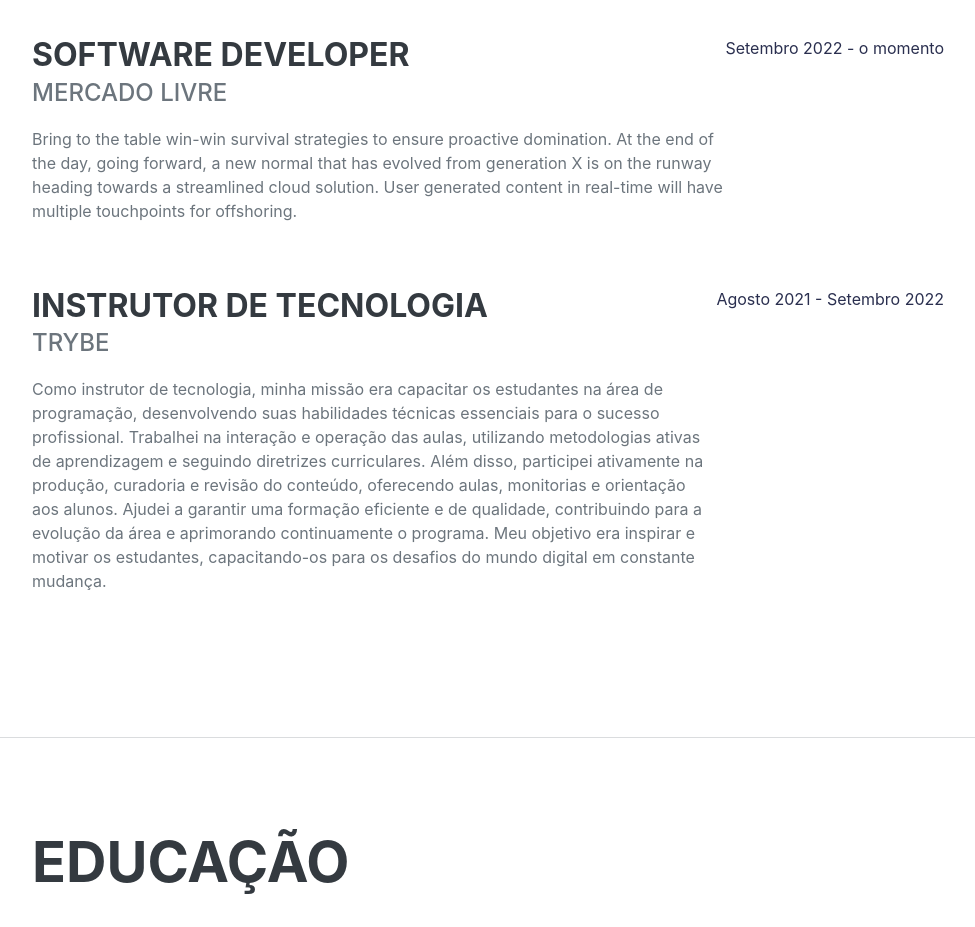
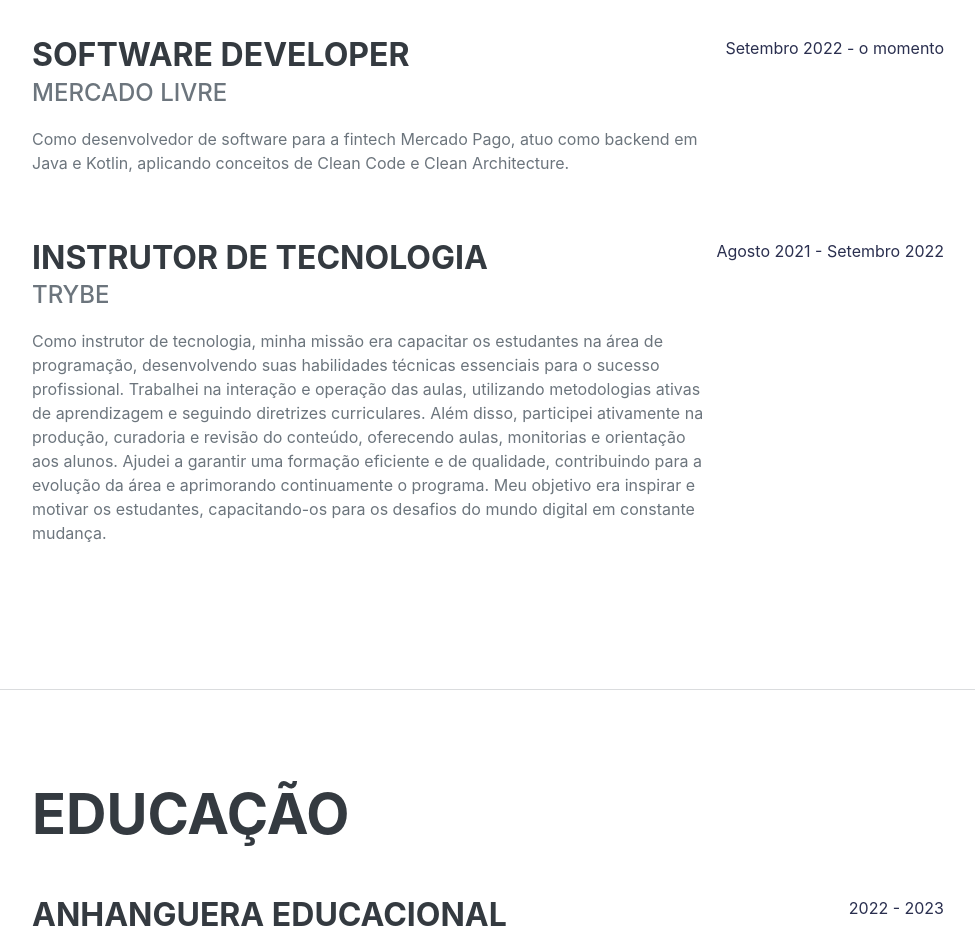
Before and after one commit to andersonmalves/page, a plain HTML site: page index.html in a window 1280 px wide. Shown: the part 960-1887 px from the top of the page, without its empty margins (288-1263 px from the left). Drawn offline with nearby package versions, Linux system fonts and the light colour scheme; a web font is replaced by a local one.

Commit message:
adicionando descrição

```diff
--- a/index.html
+++ b/index.html
@@ -63,7 +63,7 @@
                         <div class="flex-grow-1">
                             <h3 class="mb-0">Software Developer</h3>
                             <div class="subheading mb-3">Mercado Livre</div>
-                            <p>Bring to the table win-win survival strategies to ensure proactive domination. At the end of the day, going forward, a new normal that has evolved from generation X is on the runway heading towards a streamlined cloud solution. User generated content in real-time will have multiple touchpoints for offshoring.</p>
+                            <p>Como desenvolvedor de software para a fintech Mercado Pago, atuo como backend em Java e Kotlin, aplicando conceitos de Clean Code e Clean Architecture.</p>
                         </div>
                         <div class="flex-shrink-0"><span class="text-primary">Setembro 2022 - o momento</span></div>
                     </div>
```
